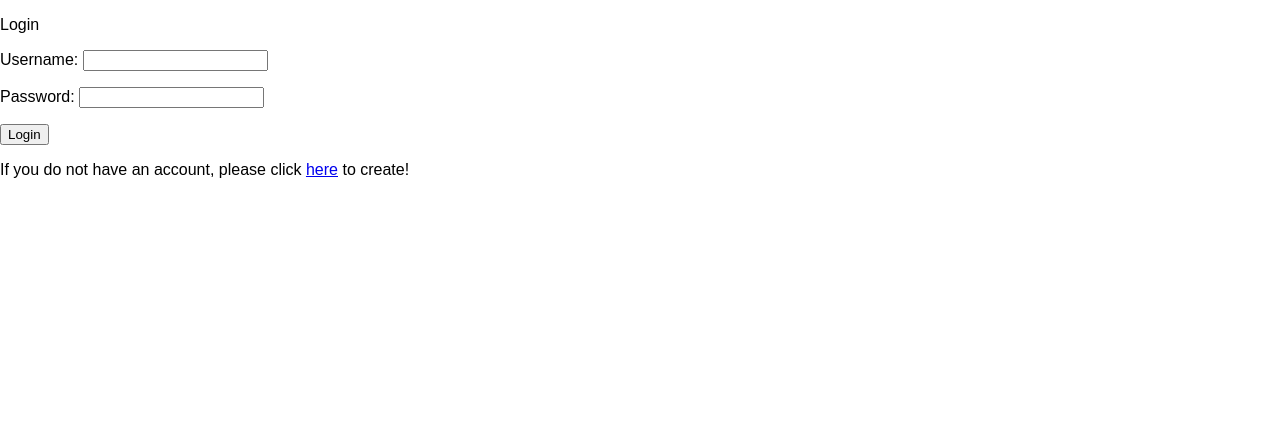
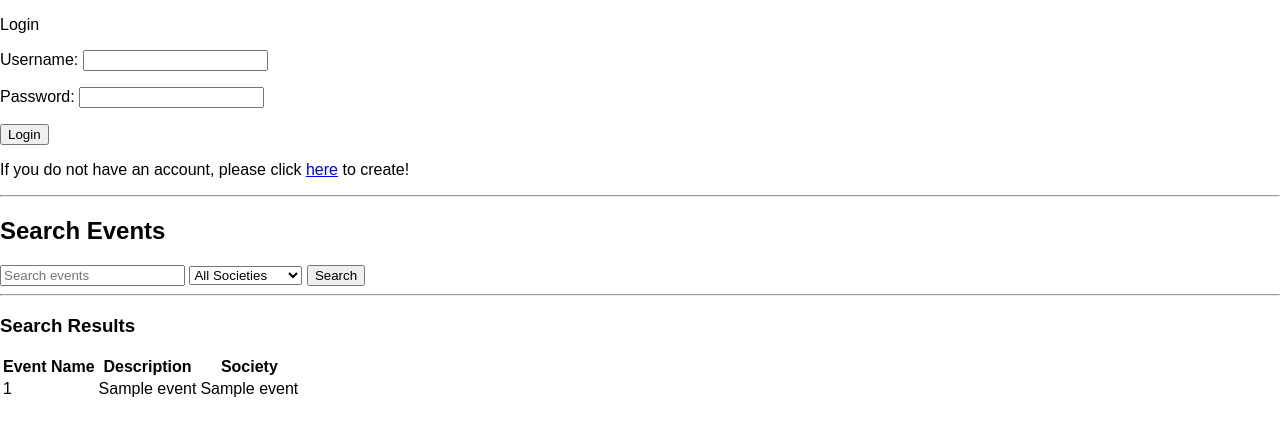
Before and after one commit to Helush/A_Local_Event_Advertisement_Portal, a Flask app: template templates/index.html in a window 1280 px wide. Shown: the top 436 px of the page. Run offline with Flask 3, Linux system fonts and the light colour scheme; the template is opened without the code that fills it: most values are stand-ins (such as "Sample title", 1, 10 or a date in 2020).

Commit message:
updated index manageSociety search

```diff
--- a/main.py
+++ b/main.py
@@ -7,10 +7,19 @@ app.secret_key = "123"
 @app.route("/")
 @app.route("/index")
 def index():
+    conn = sqlite3.connect("database.db")
+    c = conn.cursor()
+    c.execute("""SELECT NAME FROM SOCIETY""")
+    societies = []
+    records = c.fetchall()
+    for row in records:
+        societies.append(row[0])
+    conn.close()
+    events = session.pop("events", None)
     if "username" in session:
-        return render_template("index.html", username=session['username'])
+        return render_template("index.html", username=session['username'], is_admin=session['is_admin'], societies=societies, events = events)
     else:
-        return render_template("index.html")
+        return render_template("index.html", societies=societies, events = events)
 
 
 @app.route("/ping")
@@ -27,10 +36,10 @@ def doLogin():
         c.execute("SELECT * FROM users WHERE username=? AND password=?", (username, password))
         row = c.fetchone()
         conn.close()
-        is_admin = row[4]
         if row != None:
             session["username"] = username
-        return redirect(url_for("index", is_admin=is_admin))
+            session["is_admin"] = row[4]
+        return redirect(url_for("index"))
     return redirect(url_for("index"))
 
 
@@ -108,6 +117,30 @@ def manageEvents():
         return render_template("manage_events.html", societies=societies, events=events)
     return redirect(url_for("index"))
 
+@app.route("/manageSociety", methods=["POST", "GET"])
+def manageSociety():
+    if "username" not in session:
+        return redirect(url_for("index"))
+    msg = None
+    if request.method == "POST":
+        try:
+            name = request.form["society_name"]
+            insertSociety(name)
+        except Exception as e:
+            msg = str(e)
+    conn = sqlite3.connect("database.db")
+    c = conn.cursor()
+    c.execute("""
+        SELECT s.name, COUNT(se.eventID) AS count_event
+        FROM SOCIETY s
+        LEFT JOIN society_events se ON s.societyID = se.societyID
+        GROUP BY s.societyID
+    """)
+    societies = c.fetchall()
+    conn.close()
+    return render_template("manage_society.html", societies=societies, msg = msg)
+
+
 
 @app.route("/createEvent", methods=["POST"])
 def createEvent():
@@ -137,8 +170,7 @@ def createEvent():
             c.execute("""select societyID from society where name=?""",(society_name,))
             society_id = c.fetchone()
             if society_id:
-                c.execute("""Insert into society_events(eventID, societyID) values (?,?)""",(event_id,society_id))
-
+                c.execute("""Insert into society_events(eventID, societyID) values (?,?)""", (event_id, society_id))
 
         conn.commit()
         conn.close()
@@ -147,5 +179,44 @@ def createEvent():
     except Exception as e:
         print(e)
         return redirect(url_for("manageEvents"))
+
+@app.route("/search", methods=["POST"])
+def search():
+    keyword = request.form.get("keyword", "")
+    society = request.form.get("society", "all")
+
+    conn = sqlite3.connect("database.db")
+    c = conn.cursor()
+
+    if society == "all":
+        c.execute("""
+            SELECT e.name, e.description, s.name
+            FROM EVENT e
+            JOIN society_events se ON e.eventID = se.eventID
+            JOIN SOCIETY s ON se.societyID = s.societyID
+            WHERE e.name LIKE '%' || ? || '%'
+               OR e.description LIKE '%' || ? || '%'
+        """, (keyword, keyword))
+    else:
+        c.execute("""
+            SELECT e.name, e.description, s.name
+            FROM EVENT e
+            JOIN society_events se ON e.eventID = se.eventID
+            JOIN SOCIETY s ON se.societyID = s.societyID
+            WHERE s.name = ?
+              AND (
+                   e.name LIKE '%' || ? || '%'
+                OR e.description LIKE '%' || ? || '%'
+              )
+        """, (society, keyword, keyword))
+
+    events = c.fetchall()
+    conn.close()
+    session["events"] = events
+    return redirect(url_for("index"))
+
+
+
 if __name__ == "__main__":
+    createDatabase()
     app.run()
--- a/templates/index.html
+++ b/templates/index.html
@@ -8,8 +8,8 @@
 <body>
 {% if username %}
 {% if is_admin %}
-<a href="/home">Home Page </a> |
-<a href="/manageSocieties"> Manage Societies </a> |
+<a href="/index">Home Page </a> |
+<a href="/manageSociety"> Manage Societies </a> |
 <a href="/profile">My Profile </a> |
 <a href="/logout">Logout</a>
 {% else %}
@@ -27,5 +27,41 @@
 </form>
 <p>If you do not have an account, please click <a href="/register">here</a> to create!</p>
 {% endif %}
+<hr>
+<h2>Search Events</h2>
+<form method="post" action="/search">
+    <input type="text" name="keyword" placeholder="Search events">
+    <select name="society">
+        <option value="all">All Societies</option>
+        {% for s in societies %}
+            <option value="{{ s }}">{{ s }}</option>
+        {% endfor %}
+    </select>
+    <input type="submit" value="Search">
+</form>
+
+{% if events %}
+<hr>
+<h3>Search Results</h3>
+<table>
+    <tr>
+        <th>Event Name</th>
+        <th>Description</th>
+        <th>Society</th>
+    </tr>
+    {% for e in events %}
+    <tr>
+        <td>{{ e[0] }}</td>
+        <td>{{ e[1] }}</td>
+        <td>{{ e[2] }}</td>
+    </tr>
+    {% endfor %}
+</table>
+{% elif events is not none %}
+<hr>
+<h3>Search Results</h3>
+<p>No events found</p>
+{% endif %}
+
 </body>
 </html>
--- a/templates/manage_events.html
+++ b/templates/manage_events.html
@@ -1,5 +1,5 @@
 <!DOCTYPE html>
-<html>
+<html lang="en">
 <head>
 <title>Registration Form</title>
 
@@ -41,7 +41,7 @@
 
 <body>
 <h1>Announce New Event</h1>
-<p id="errorcode" style = "color:blue"></p>
+<p id="errorcode" style = "..."></p>
 <form name="announce_event" action="/createEvent" method="post" onsubmit ="return validate();">
 	<label>Name: </label>
     <input type="text" name="name" required/><br />
```
Also changed, not shown: dbscript.py (+14 -6 lines), templates/manage_society.html (added, +37 -0 lines), templates/search.html (added, +10 -0 lines), database.db (deleted), templates/home.html (deleted).
